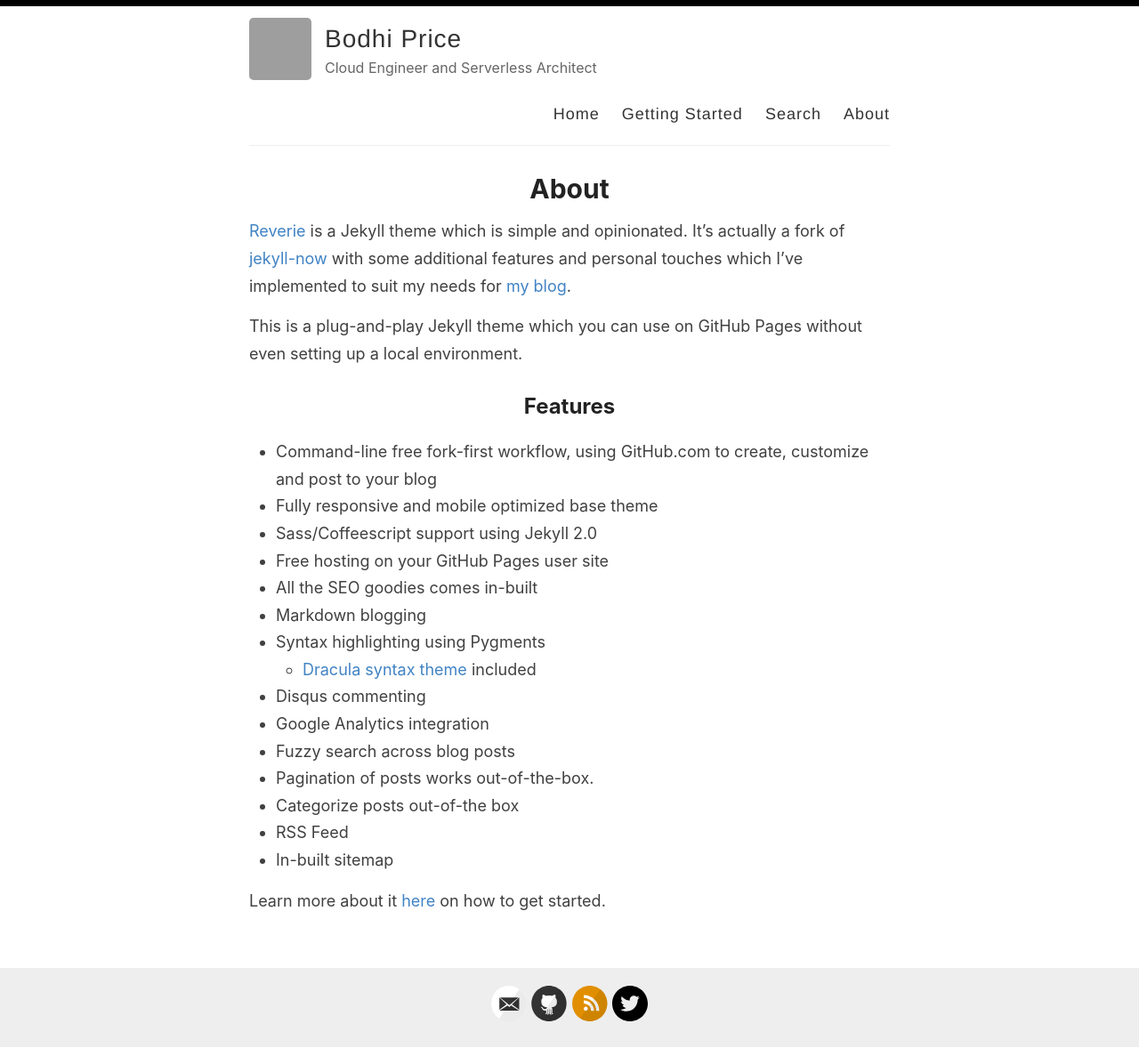
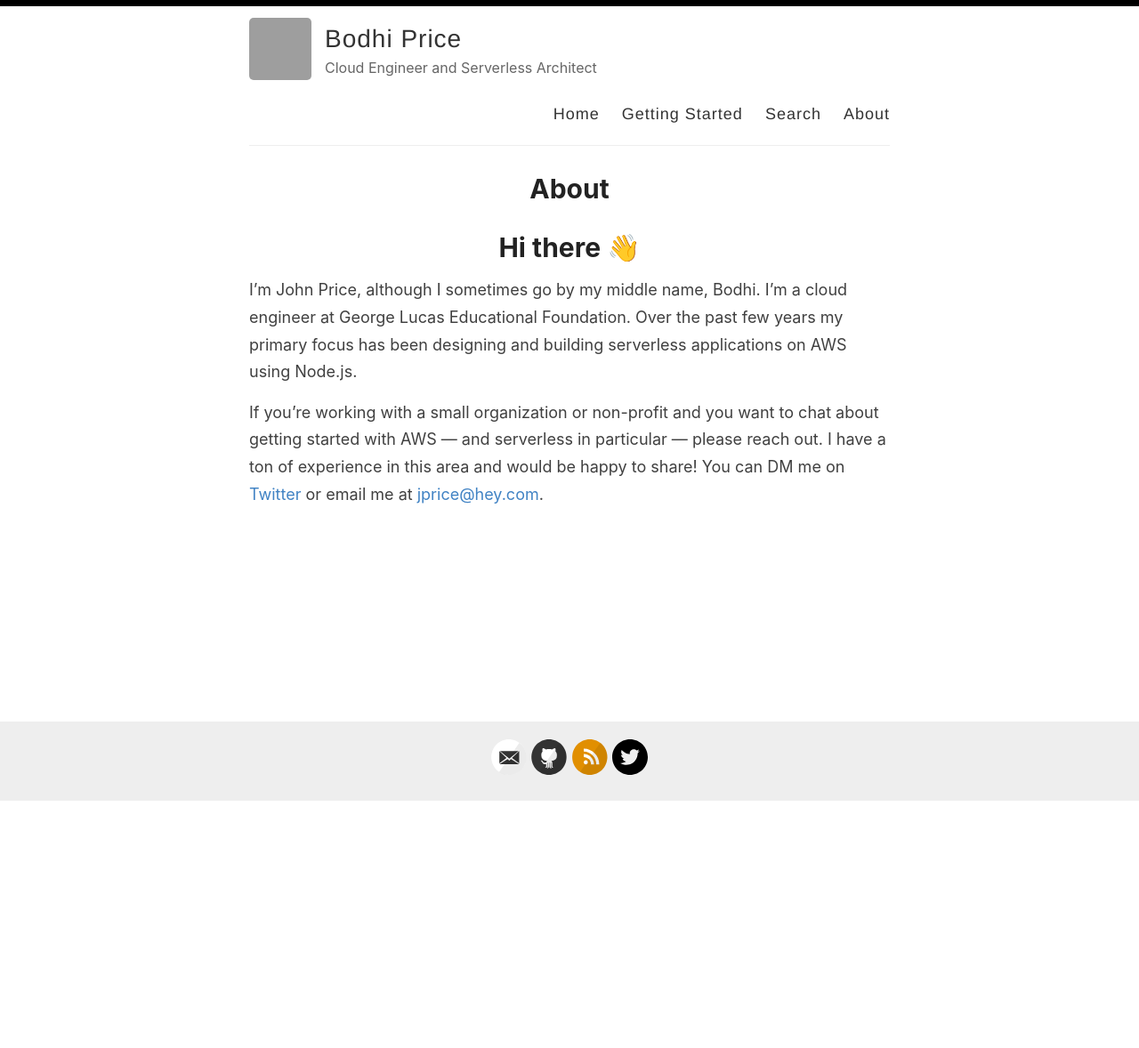
Before and after one commit to bodhiprice/bodhiprice.github.io, a Jekyll site: the page built from _pages/about.md, in a window 1280 px wide. Shown: the whole page at 89% size. Built offline with Jekyll 4.4.1, drawn with Linux system fonts in a browser that asks for light colours; after the commit the page ends 901 px from its top, so only the background shows below that; grey boxes are pictures that could not be loaded.

Commit message:
Update about.md

```diff
--- a/_pages/about.md
+++ b/_pages/about.md
@@ -4,26 +4,7 @@
 permalink: /about/
 ---
 
-[Reverie](https://github.com/amitmerchant1990/reverie) is a Jekyll theme which is simple and opinionated. It's actually a fork of [jekyll-now](https://github.com/barryclark/jekyll-now) with some additional features and personal touches which I've implemented to suit my needs for [my blog](https://www.amitmerchant.com).
+# Hi there 👋
+I'm John Price, although I sometimes go by my middle name, Bodhi. I’m a cloud engineer at George Lucas Educational Foundation. Over the past few years my primary focus has been designing and building serverless applications on AWS using Node.js.
 
-This is a plug-and-play Jekyll theme which you can use on GitHub Pages without even setting up a local environment.
-
-## Features
-
-- Command-line free fork-first workflow, using GitHub.com to create, customize and post to your blog
-- Fully responsive and mobile optimized base theme
-- Sass/Coffeescript support using Jekyll 2.0
-- Free hosting on your GitHub Pages user site
-- All the SEO goodies comes in-built
-- Markdown blogging
-- Syntax highlighting using Pygments
-    - [Dracula syntax theme](https://draculatheme.com/) included
-- Disqus commenting
-- Google Analytics integration
-- Fuzzy search across blog posts
-- Pagination of posts works out-of-the-box.
-- Categorize posts out-of-the box
-- RSS Feed
-- In-built sitemap
-
-Learn more about it [here](https://github.com/amitmerchant1990/reverie) on how to get started.
+If you're working with a small organization or non-profit and you want to chat about getting started with AWS — and serverless in particular — please reach out. I have a ton of experience in this area and would be happy to share! You can DM me on [Twitter](https://twitter.com/bodhiprice) or email me at [jprice@hey.com](mailto:jprice@hey.com).
```
